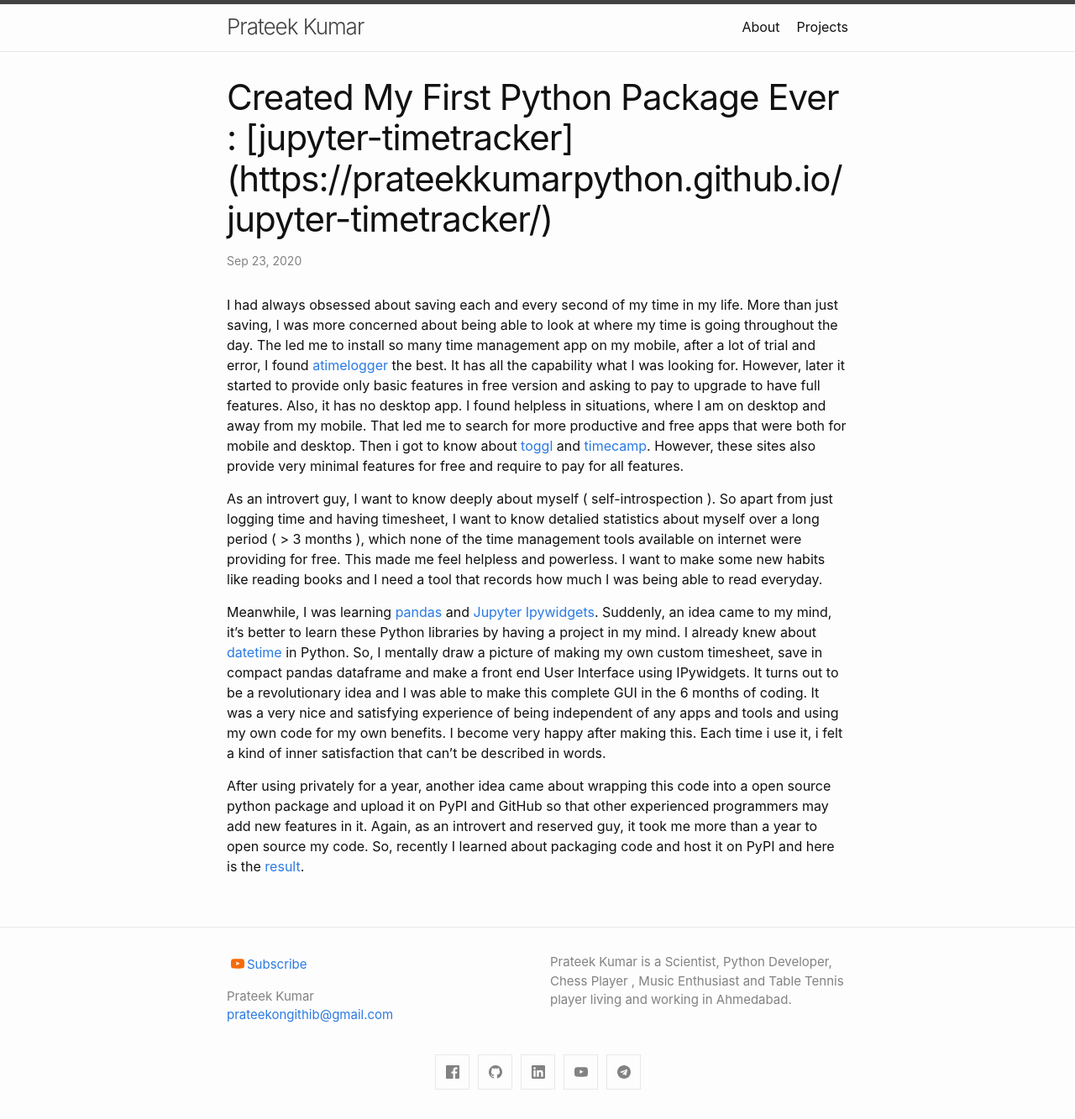
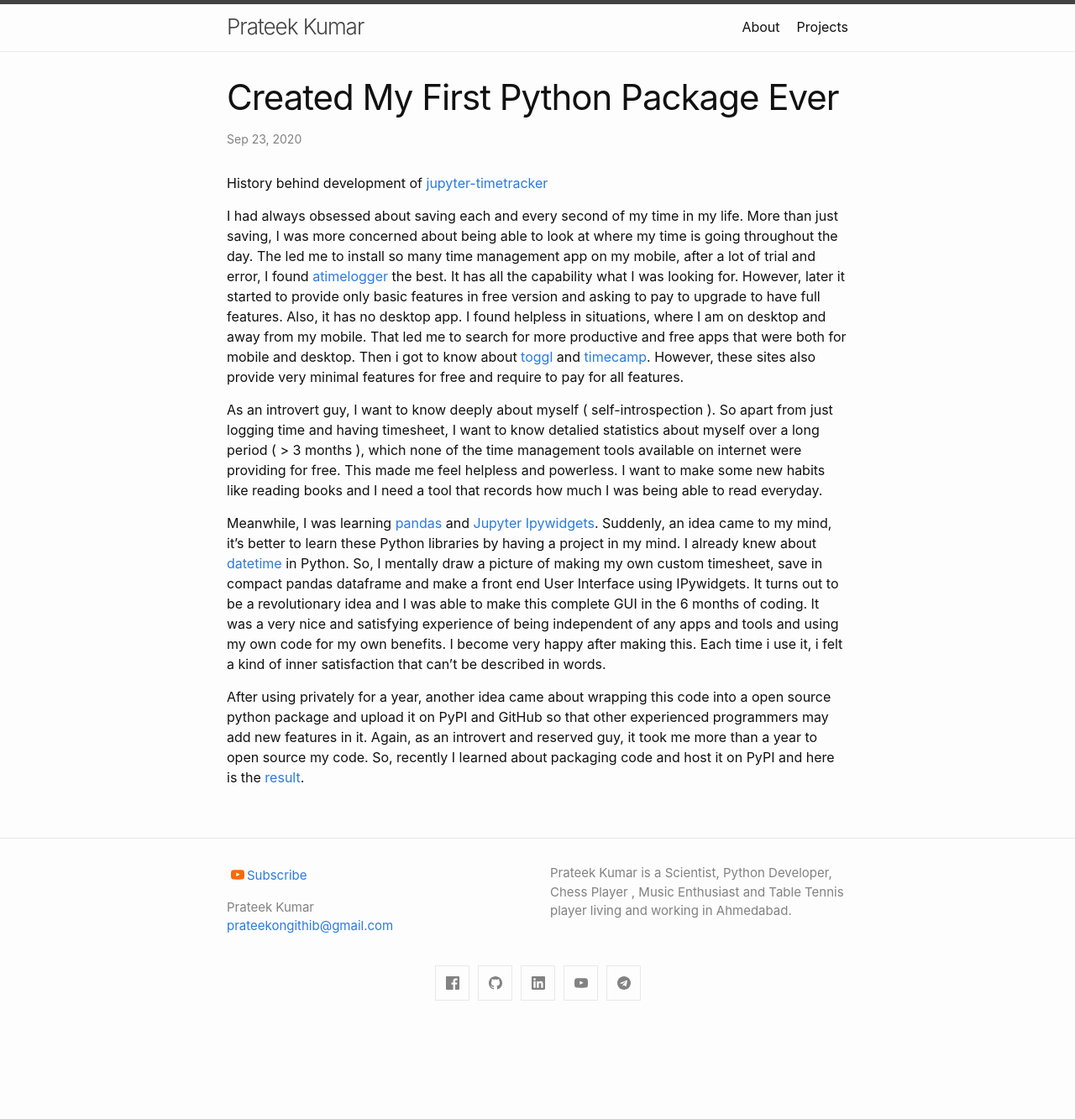
Before and after one commit to PrateekKumarPython/PrateekKumarPython.github.io, a Jekyll site: the page built from _posts/2020-09-23-jupyter-timetracker-released.md, in a window 1280 px wide. Shown: the whole page at 84% size. Built offline with Jekyll 4.4.1, drawn with Linux system fonts in a browser that asks for light colours; after the commit the page ends 1227 px from its top, so only the background shows below that.

Commit message:
Update 2020-09-23-jupyter-timetracker-released.md

```diff
--- a/_posts/2020-09-23-jupyter-timetracker-released.md
+++ b/_posts/2020-09-23-jupyter-timetracker-released.md
@@ -1,8 +1,10 @@
 ---
 layout: post
-title: "Created My First Python Package Ever : [jupyter-timetracker](https://prateekkumarpython.github.io/jupyter-timetracker/)"
+title: "Created My First Python Package Ever"
 categories: misc
 ---
+
+History behind development of  [jupyter-timetracker](https://prateekkumarpython.github.io/jupyter-timetracker/)
 
 I had always obsessed about saving each and every second of my time in my life. More than just saving, I was more concerned about being able to look at where my time is going throughout the day. The led me to install so many time management app on my mobile, after a lot of trial and error, I found [atimelogger](http://www.atimelogger.com/) the best. It has all the capability what I was looking for. However, later it started to provide only basic features in free version and asking to pay to upgrade to have full features. Also, it has no desktop app. I found helpless in situations, where I am on desktop and away from my mobile.
 That led me to search for more productive and free apps that were both for mobile and desktop. Then i got to know about [toggl](https://toggl.com/) and [timecamp](https://www.timecamp.com/en/). However, these sites also provide very minimal features for free and require to pay for all features.
```
